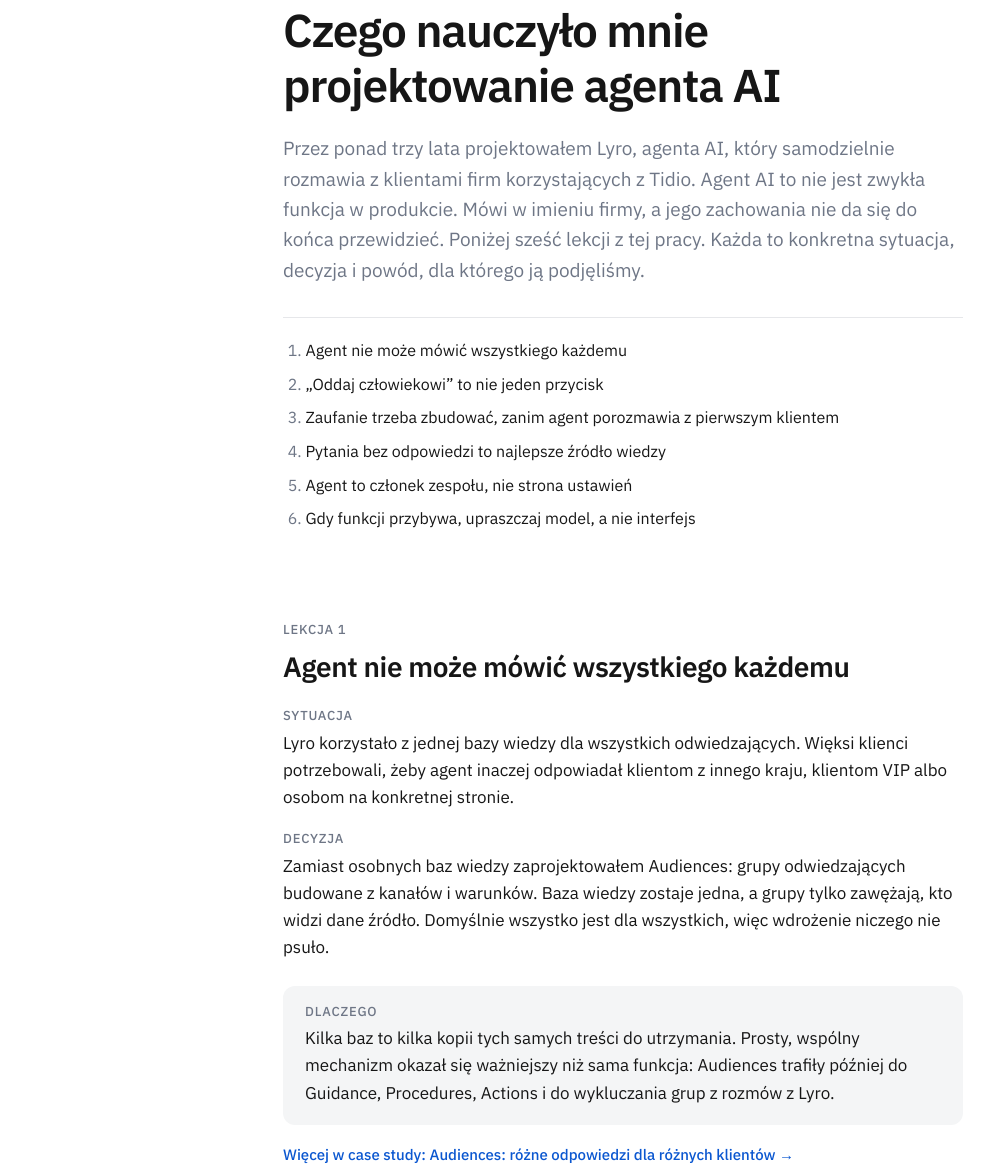
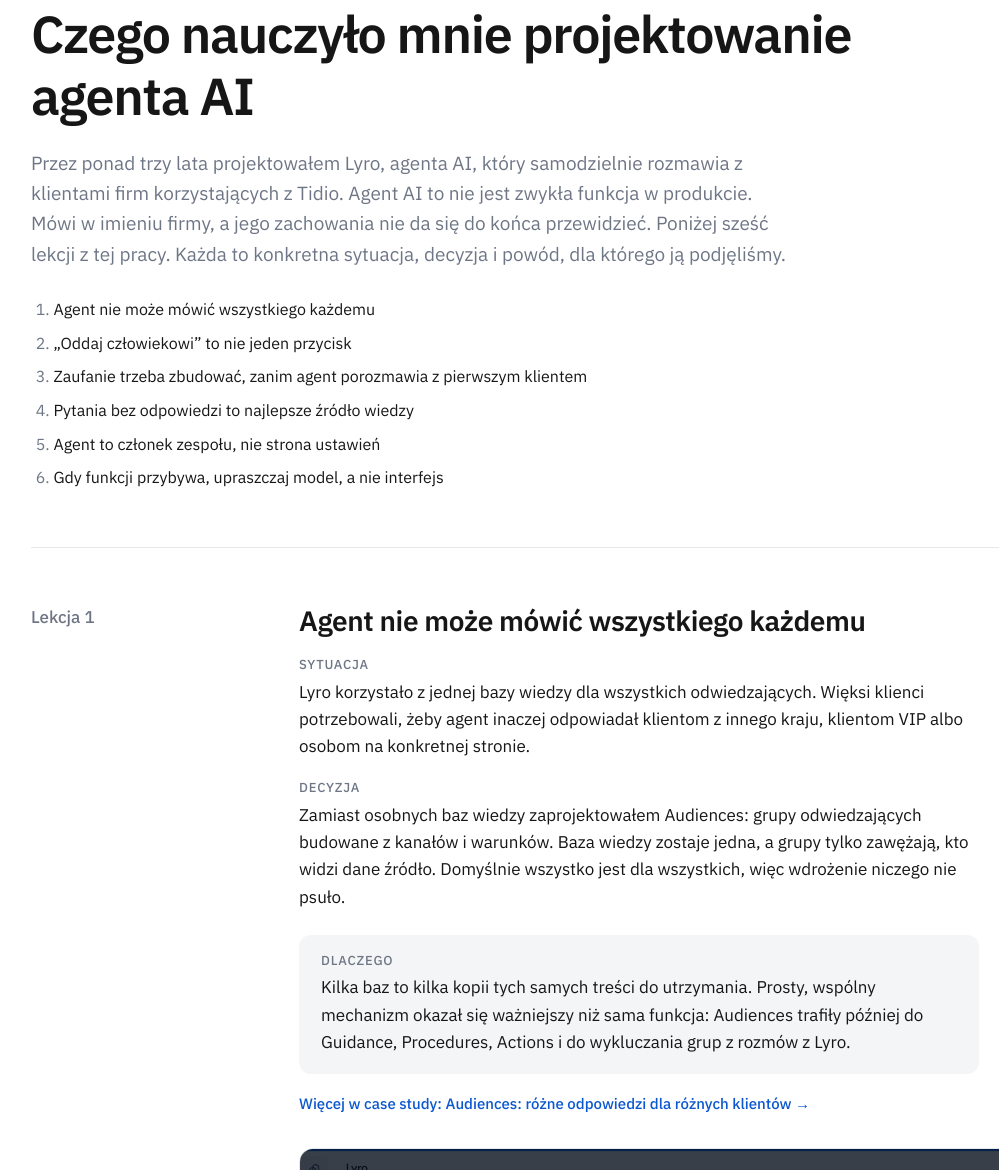
Before and after one commit to dgrochowicki/dgrochowicki.github.io, an Astro site: page /portfolio/ai-agent-lessons/ in a window 1280 px wide. Shown: the part 243-1413 px from the top of the page, without its empty margins (17-1016 px from the left). Built offline with nearby package versions, Linux system fonts and the light colour scheme; Astro itself is replaced by a stand-in of ours.

Commit message:
Essay: About-style rows (Lesson N label on the left, content beside)
Co-Authored-By: Claude Opus 5.5 <noreply@anthropic.com>

```diff
--- a/src/views/EssayPage.astro
+++ b/src/views/EssayPage.astro
@@ -14,8 +14,8 @@ const first = cases[0];
 ---
 <Base lang={lang} title={c.title} alt={`portfolio/${essay.slug}`} active="portfolio" description={c.summary}>
   <article class="wrap essay">
-    <!-- Jedna kolumna: tekst max var(--text) (jak środkowa kolumna w O mnie), obrazy max 900px, wspólna oś -->
-    <header class="col head">
+    <!-- Układ jak w O mnie: lewa kolumna z etykietą (Lekcja N), treść w kolumnie obok -->
+    <header class="head">
       <a class="back text-link" href={href('portfolio', lang)}>← {t.back}</a>
       <p class="eyebrow">{c.label} · {t.readTime(readingMinutes(lang))}</p>
       <h1>{c.title}</h1>
@@ -27,17 +27,19 @@ const first = cases[0];
       </nav>
     </header>
 
+    <div class="rows">
       {c.lessons.map((l, n) => (
-      <section class="lesson" id={`lekcja-${n + 1}`}>
-        <div class="col">
-          <p class="eyebrow kicker">{t.lessonN} {n + 1}</p>
-          <h2>{l.title}</h2>
-          <h3 class="eyebrow">{t.situation}</h3>
+        <section class="row lesson" id={`lekcja-${n + 1}`}>
+          <h2 class="label">{t.lessonN} {n + 1}</h2>
+          <div class="content">
+            <div class="text">
+              <h3 class="title">{l.title}</h3>
+              <h4 class="eyebrow">{t.situation}</h4>
               <p>{l.situation}</p>
-          <h3 class="eyebrow">{t.decision}</h3>
+              <h4 class="eyebrow">{t.decision}</h4>
               {l.decision.map((p) => <p>{p}</p>)}
               <div class="why">
-            <h3 class="eyebrow">{t.why}</h3>
+                <h4 class="eyebrow">{t.why}</h4>
                 <p>{l.why}</p>
               </div>
               {l.cases && (
@@ -59,15 +61,19 @@ const first = cases[0];
                 )}
               </div>
             )}
+          </div>
         </section>
       ))}
 
-    <section class="col closing">
-      <p class="eyebrow">{c.closingTitle}</p>
+      <section class="row closing">
+        <h2 class="label">{c.closingTitle}</h2>
+        <div class="content text">
           {c.closing.map((p) => <p>{p}</p>)}
+        </div>
       </section>
+    </div>
 
-    <nav class="col next">
+    <nav class="next">
       <a href={href(`portfolio/${first.slug}`, lang)}>
         <span class="eyebrow">Case study 01</span>
         <strong>{first.content[lang].title} →</strong>
@@ -77,42 +83,40 @@ const first = cases[0];
 </Base>
 
 <style>
-  .col { max-width: var(--text); margin-left: auto; margin-right: auto; }
-  .media { max-width: 900px; margin: 32px auto 0; }
-
-  .head { padding-top: clamp(40px, 7vw, 80px); padding-bottom: 8px; }
+  .head { padding-top: clamp(40px, 7vw, 80px); padding-bottom: clamp(32px, 5vw, 56px); }
   .back { display: inline-block; margin-bottom: 40px; font-size: 15px; }
-  .head h1 { font-size: clamp(30px, 4.2vw, 46px); margin: 14px 0 20px; letter-spacing: -0.025em; }
-  .lead { font-size: clamp(17px, 1.8vw, 19px); color: var(--muted); }
-  .toc { margin-top: 32px; padding-top: 20px; border-top: 1px solid var(--line); }
+  .head h1 { font-size: clamp(30px, 4.6vw, 52px); max-width: 16em; margin: 14px 0 20px; letter-spacing: -0.025em; }
+  .lead { font-size: clamp(17px, 1.8vw, 19px); color: var(--muted); max-width: 40em; }
+  .toc { margin-top: 28px; }
   .toc ol { padding-left: 1.4em; display: flex; flex-direction: column; gap: 8px; font-size: 16px; }
   .toc li::marker { color: var(--muted); font-variant-numeric: tabular-nums; }
   .toc a { text-decoration: none; }
   .toc a:hover { text-decoration: underline; }
 
-  /* Kotwice ze spisu: sekcja ma własny padding, więc 32px wystarcza, żeby „Lekcja N” nie chowała się pod nagłówkiem (64px) */
-  .lesson { padding-top: clamp(48px, 7vw, 80px); scroll-margin-top: 32px; }
-  .kicker { margin-bottom: 8px; }
-  .lesson h2 { font-size: clamp(22px, 2.6vw, 28px); letter-spacing: -0.015em; margin-bottom: 24px; }
-  .lesson h3.eyebrow { margin: 20px 0 6px; }
-  .lesson h2 + h3.eyebrow { margin-top: 0; }
-  .lesson .col p { margin: 0 0 10px; }
+  /* Wiersze jak w O mnie (.row z global.css: etykieta 220px | treść) */
+  .rows .row:first-child { border-top: 1px solid var(--line); }
+  /* h2 wygląda jak etykieta w O mnie */
+  .row > h2.label { font-size: inherit; line-height: inherit; letter-spacing: normal; }
+  /* Kotwice: odstęp pod przyklejonym nagłówkiem (64px) */
+  .lesson { scroll-margin-top: 72px; padding: clamp(40px, 5vw, 56px) 0; }
+  .text { max-width: var(--text); }
+  .title { font-size: clamp(22px, 2.6vw, 28px); letter-spacing: -0.015em; margin-bottom: 20px; }
+  h4.eyebrow { margin: 20px 0 6px; }
+  .title + h4.eyebrow { margin-top: 0; }
+  .text p { margin: 0 0 10px; }
   .why { margin-top: 24px; padding: 18px 22px; background: var(--bg-soft); border-radius: 12px; }
-  .why h3.eyebrow { margin-top: 0 !important; }
+  .why h4.eyebrow { margin-top: 0; }
   .why p { margin: 0 !important; }
   .related { list-style: none; margin-top: 18px; display: flex; flex-direction: column; gap: 6px; font-size: 15px; }
 
+  .media { max-width: 900px; margin-top: 32px; }
   .imgs { display: grid; gap: 20px; }
   .imgs.n2 { grid-template-columns: 1fr 1fr; }
   @media (max-width: 760px) { .imgs.n2 { grid-template-columns: 1fr; } }
 
-  .closing { margin-top: clamp(56px, 8vw, 96px); background: var(--fg); color: var(--bg); border-radius: var(--radius); padding: clamp(24px, 4vw, 40px); }
-  .closing .eyebrow { color: var(--accent); margin-bottom: 16px; }
-  .closing p:not(.eyebrow) { font-size: clamp(17px, 1.8vw, 19px); line-height: 1.55; margin: 0 0 14px; }
-  .closing p:last-child { margin-bottom: 0; }
-  @media (prefers-color-scheme: dark) { .closing { background: var(--bg-soft); color: var(--fg); border: 1px solid var(--line); } }
+  .closing .text p { font-size: clamp(17px, 1.8vw, 19px); line-height: 1.55; }
 
-  .next { padding-top: 40px; padding-bottom: clamp(56px, 8vw, 96px); }
+  .next { padding-top: 8px; padding-bottom: clamp(56px, 8vw, 96px); }
   .next a { display: flex; flex-direction: column; gap: 6px; text-decoration: none; border-top: 1px solid var(--line); padding-top: 28px; }
   .next strong { font-size: clamp(20px, 2.4vw, 26px); font-weight: 600; }
   .next a:hover strong { text-decoration: underline; }
```
Lines whose indentation alone changed are shown as unchanged.
